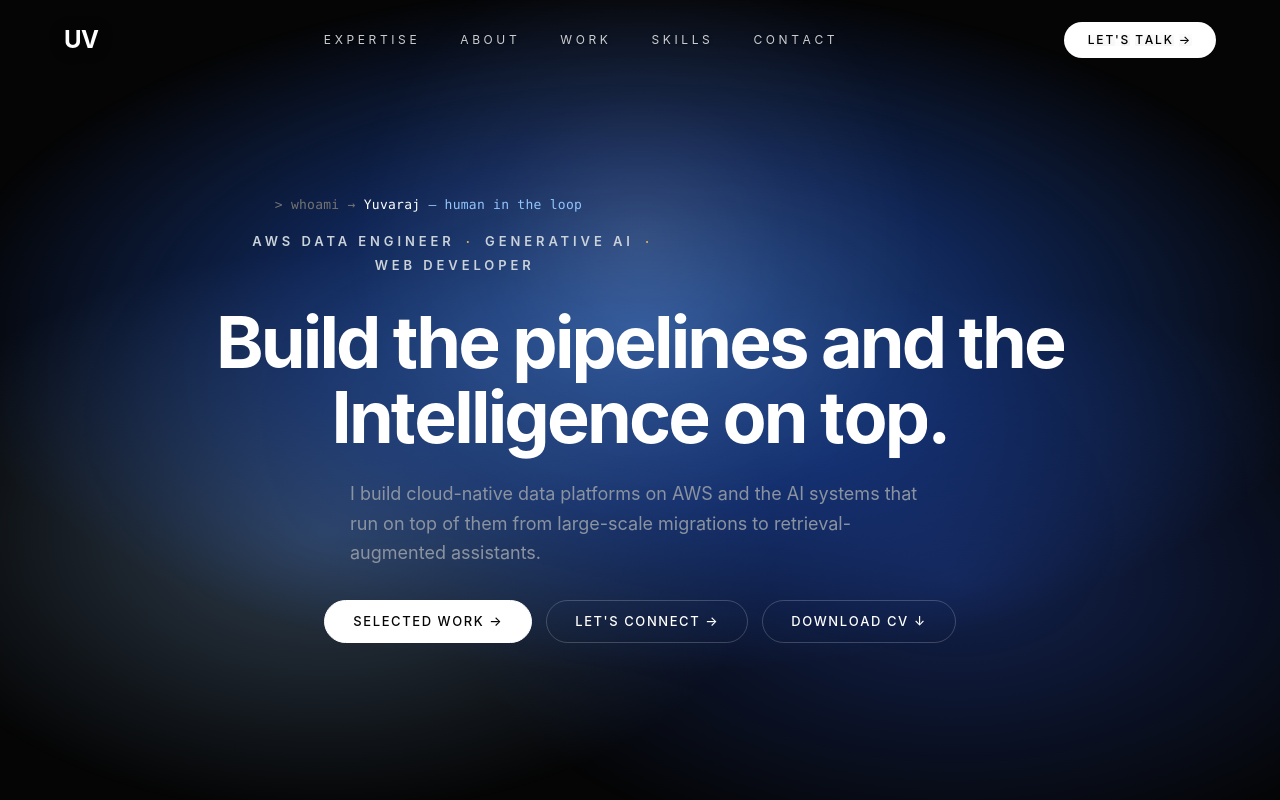
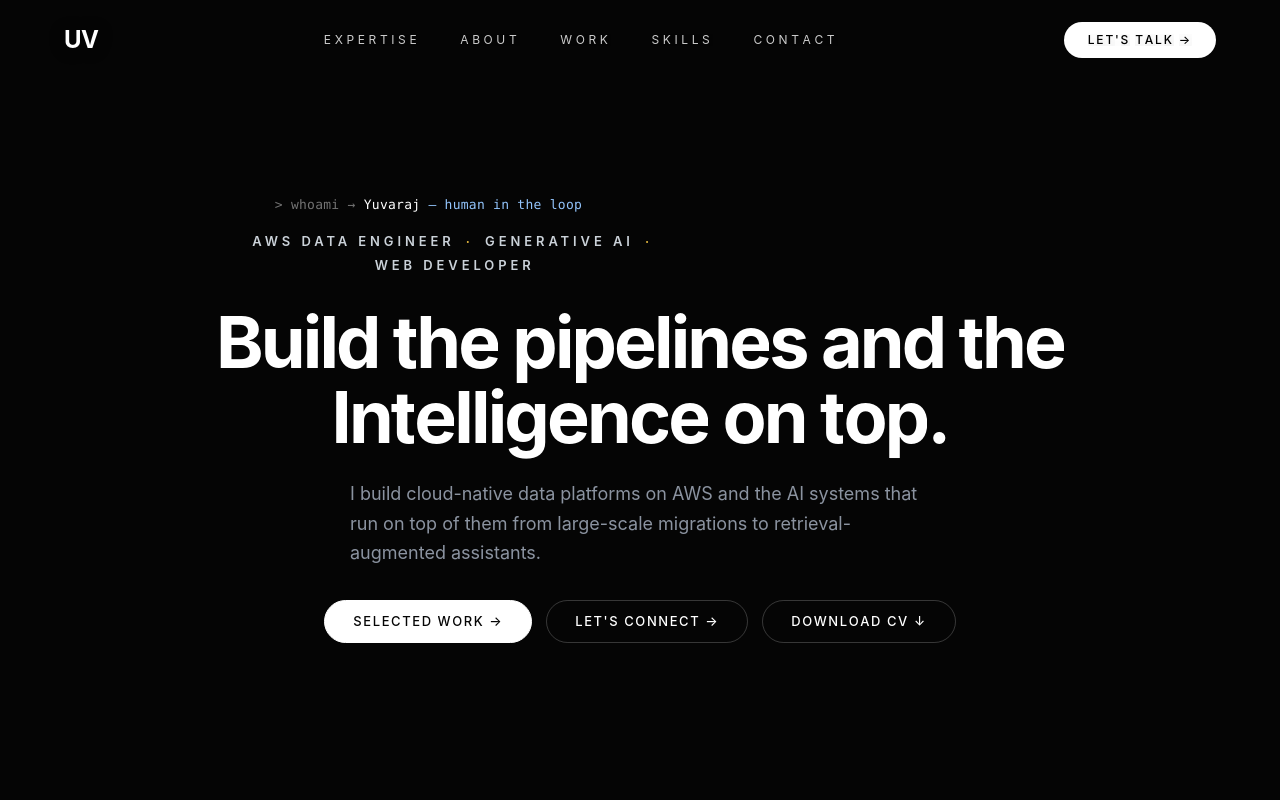
Before and after one commit to uvyuva/uvyuva.github.io, a React (Vite) app: page / in a window 1280 px wide. Shown: the top 800 px of the page. Built offline with nearby package versions, Linux system fonts and the light colour scheme.

Commit message:
deleted the hero:(

```diff
--- a/package.json
+++ b/package.json
@@ -11,14 +11,11 @@
   },
   "dependencies": {
     "@react-three/drei": "^10.7.7",
-    "@react-three/fiber": "^9.6.1",
-    "@shadergradient/react": "^2.4.20",
     "framer-motion": "^12.42.2",
     "lenis": "^1.3.25",
     "react": "^19.2.7",
     "react-dom": "^19.2.7",
-    "react-icons": "^5.7.0",
-    "three": "^0.185.1"
+    "react-icons": "^5.7.0"
   },
   "devDependencies": {
     "@eslint/js": "^10.0.1",
--- a/src/components/hero/Hero.tsx
+++ b/src/components/hero/Hero.tsx
@@ -8,7 +8,6 @@
 import { useRef, useState, Fragment } from "react";
 import type { ReactNode, MouseEvent as ReactMouseEvent } from "react";
 import { motion } from "framer-motion";
-import HeroBlob from "./HeroBlob";
 import TextRoll from "../common/TextRoll";
 import "./styles.css";
 
@@ -100,26 +99,8 @@ const MagnetButton = ({
 };
 
 const Hero = () => {
-  const heroRef = useRef<HTMLElement>(null);
-
-  const handleMove = (e: ReactMouseEvent) => {
-    const el = heroRef.current;
-    if (!el) return;
-    const r = el.getBoundingClientRect();
-    const x = e.clientX - r.left;
-    const y = e.clientY - r.top;
-    el.style.setProperty("--mx", `${x}px`);
-    el.style.setProperty("--my", `${y}px`);
-    el.style.setProperty("--bx", `${(x / r.width - 0.5) * 40}px`);
-    el.style.setProperty("--by", `${(y / r.height - 0.5) * 40}px`);
-  };
-
   return (
-    <section ref={heroRef} id="hero" className="hero" onMouseMove={handleMove}>
-      <HeroBlob />
-
-      <div className="hero-spotlight" />
-
+    <section id="hero" className="hero">
       <div className="hero-inner">
         <motion.p
           className="hero-whoami"
--- a/src/components/hero/HeroBlob.tsx
+++ /dev/null
@@ -1,32 +0,0 @@
-
-import { lazy, Suspense, useState } from "react";
-
-const HeroGradientCanvas = lazy(() => import("./HeroGradientCanvas"));
-
-const HeroBlob = () => {
-  const [useStatic] = useState(() => {
-    if (typeof window === "undefined") return true;
-    const reduced = window.matchMedia("(prefers-reduced-motion: reduce)").matches;
-    const lite =
-      window.matchMedia("(max-width: 768px)").matches ||
-      window.matchMedia("(pointer: coarse)").matches;
-    return reduced || lite;
-  });
-
-  return (
-    <>
-      {/* static blue base — always behind, masks any WebGL context flash */}
-      <div className="hero-blob-fallback" />
-
-      {!useStatic && (
-        <Suspense fallback={null}>
-          <div className="hero-blob-canvas">
-            <HeroGradientCanvas />
-          </div>
-        </Suspense>
-      )}
-    </>
-  );
-};
-
-export default HeroBlob;
--- a/src/components/hero/HeroGradientCanvas.tsx
+++ /dev/null
@@ -1,36 +0,0 @@
-import { ShaderGradientCanvas, ShaderGradient } from "@shadergradient/react";
-
-const HeroGradientCanvas = () => (
-  <ShaderGradientCanvas
-    style={{ position: "absolute", inset: 0, width: "100%", height: "100%" }}
-  >
-    <ShaderGradient
-      control="props"
-      animate="on"
-      type="sphere"
-      uSpeed={0.3}
-      uStrength={0.45}
-      uDensity={0.9}
-      uFrequency={0}
-      color1="#1E3A8A"
-      color2="#3B82F6"
-      color3="#93C5FD"
-      grain="on"
-      cDistance={3.6}
-      cameraZoom={9}
-      cAzimuthAngle={180}
-      cPolarAngle={90}
-      positionX={0}
-      positionY={0}
-      positionZ={0}
-      rotationX={0}
-      rotationY={0}
-      rotationZ={0}
-      reflection={0.1}
-      brightness={1.15}
-      lightType="3d"
-    />
-  </ShaderGradientCanvas>
-);
-
-export default HeroGradientCanvas;
--- a/src/components/hero/styles.css
+++ b/src/components/hero/styles.css
@@ -29,41 +29,7 @@
   color: #93c5fd;
 }
 
-/* aurora glow */
 
-.hero-blob-canvas,
-.hero-blob-fallback {
-  position: absolute;
-  inset: 0;
-  z-index: 0;
-  pointer-events: none;
-  transform: translate(var(--bx, 0px), var(--by, 0px)) scale(1.12);
-  transition: transform 0.2s ease-out;
-  will-change: transform;
-}
-
-.hero-blob-fallback {
-  background:
-    radial-gradient(70% 55% at 50% 42%, rgba(59, 130, 246, 0.6) 0%, rgba(37, 99, 235, 0.35) 35%, transparent 70%),
-    radial-gradient(55% 50% at 72% 70%, rgba(30, 58, 138, 0.55) 0%, transparent 65%),
-    radial-gradient(45% 45% at 28% 65%, rgba(147, 197, 253, 0.3) 0%, transparent 70%);
-}
-
-
-
-/* cursor spotlight */
-.hero-spotlight {
-  position: absolute;
-  inset: 0;
-  z-index: 1;
-  pointer-events: none;
-  background: radial-gradient(
-    600px circle at var(--mx, 50%) var(--my, 30%),
-    rgba(255, 255, 255, 0.12) 0%,
-    rgba(255, 255, 255, 0.04) 25%,
-    transparent 50%
-  );
-}
 
 /* content */
 .hero-inner {
@@ -71,11 +37,6 @@
   z-index: 2;
   max-width: 1000px;
   margin: 0 auto;
-}
-
-.hero-eyebrow .dot {
-  color: #f5c542;
-  margin: 0 4px;
 }
 
 .hero-eyebrow {
@@ -87,13 +48,17 @@
   margin: 0 0 28px;
 }
 
-/* shimmer heading (gradient sweeps once on load) */
+.hero-eyebrow .dot {
+  color: #f5c542;
+  margin: 0 4px;
+}
+
 /* RollingText heading */
 .hero-title {
   color: #fff;
   margin: 0 auto;
   max-width: 20ch;
-  font-size: clamp(2.5rem, min(6vw,9vh), 6rem);
+  font-size: clamp(2.5rem, min(6vw, 9vh), 6rem);
   line-height: 1.04;
 }
 
@@ -108,16 +73,6 @@
   padding-bottom: 0.14em;   /* room so descenders (g, y) aren't clipped by the mask */
   margin-bottom: -0.14em;
 }
-
-/* rotating word — gold accent so it always pops */
-
-/* gold separators in the eyebrow */
-.hero-eyebrow .dot {
-  color: #f5c542;
-  margin: 0 4px;
-}
-
-
 
 .hero-subtitle {
   color: #8b93a0;
```
Also changed, not shown: 1 other file (tests, documents, lock files or other folders).
